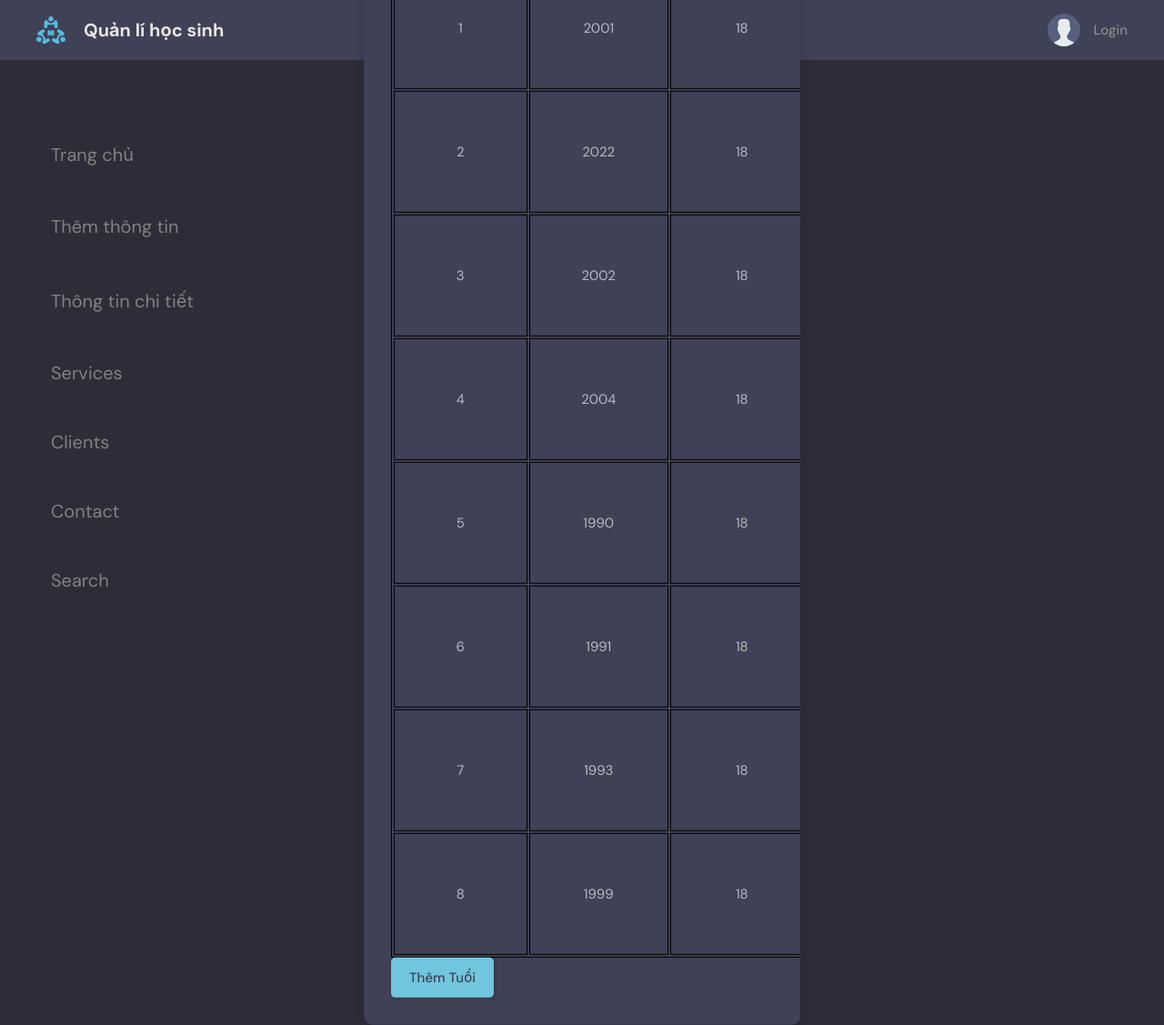
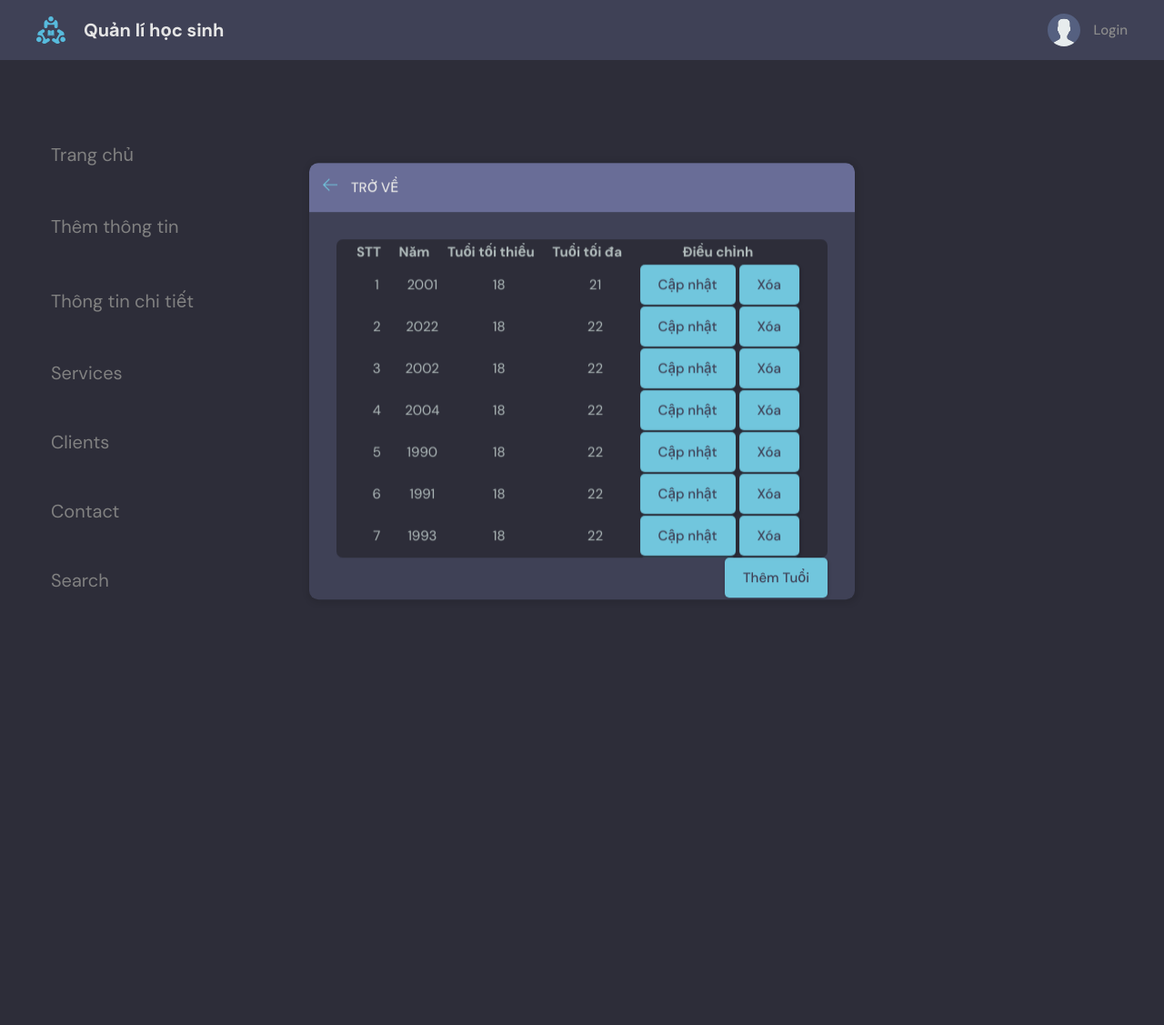
Before and after one commit to handanbadotcom/quanlihocsinh, a Django app: page /quanlidotuoi/ in a window 1280 px wide. Shown: the whole page at 91% size. After the commit the page ends 659 px from the top, so only its background shows below. Run offline with Django 4.2, Linux system fonts and the light colour scheme; data comes from the database, SQL or seed files in the repository; both versions use the stored data as it was after the commit.

Commit message:
sửa scrolll bar

```diff
--- a/base/admin.py
+++ b/base/admin.py
@@ -1,6 +1,7 @@
 from django.contrib import admin
-from .models import LOPHOC, HOCSINH
+from .models import LOPHOC, HOCSINH, Age
 # Register your models here.
 
 admin.site.register(LOPHOC)
 admin.site.register(HOCSINH)
+admin.site.register(Age)
--- a/base/templates/base/TiepnhanHS.html
+++ b/base/templates/base/TiepnhanHS.html
@@ -42,9 +42,9 @@
                     <tbody>
                     <tr>
                       <td><input  type="radio" name="GIOITINH" id="male" value="M" checked></td>
-                      <td>&nbsp&nbsp&nbsp Male &nbsp&nbsp&nbsp</td>
+                      <td> Male </td>
                       <td><input type="radio" name="GIOITINH"  value="F"></td>
-                      <td>&nbsp&nbsp&nbspFemale</td>
+                      <td>Female</td>
                     </tr>
                   </tbody>
                   </table>
--- a/base/templates/base/quanlidotuoi.html
+++ b/base/templates/base/quanlidotuoi.html
@@ -1,16 +1,28 @@
 {% extends 'main.html' %}
+
 {% block content %}
-    <main class = 'auth layout'>
-        <div class = 'container'>
+
+<main class = "create-room layout">
+    <div class="container">
         {% include 'base/topics_component.html' %}
-            <div class = 'layout__box'>
-                <div class = 'layout__boxHeader'>
-                    <div class = 'layout__boxTitle'>
-                        <h3>Quản lí độ tuổi</h3>
+
+      <div class="layout__box">
+        <div class="layout__boxHeader">
+            <div class="layout__boxTitle">
+              <a href="{% url 'home' %}">
+                <svg version="1.1" xmlns="http://www.w3.org/2000/svg" width="32" height="32" viewBox="0 0 32 32">
+                  <title>arrow-left</title>
+                  <path
+                    d="M13.723 2.286l-13.723 13.714 13.719 13.714 1.616-1.611-10.96-10.96h27.625v-2.286h-27.625l10.965-10.965-1.616-1.607z">
+                  </path>
+                </svg>
+              </a>
+              <h3>Trở về</h3>
             </div>
           </div>
-                <div class = 'layout__body'>
-                    <table class="table table-sm">
+          <div class="layout__body">
+                <div class="threads scroll">
+                    <table>
 
                         <tr>
                             <th>STT&nbsp&nbsp&nbsp&nbsp&nbsp</th>
@@ -20,8 +32,8 @@
                             <th>Điều chỉnh&nbsp</th>
                         </tr>
 
+                        {% for year in age %}
 
-                            {% for year in age %}
                         <tr>
 
                             <td>{{forloop.counter }} </td>
@@ -34,16 +46,14 @@
                                 <a href="{% url 'xoaTuoi' year.id %}" onclick="return confirm('Xác nhận xóa tuổi này ?')" class="btn btn--main">Xóa</a>
                             </td>
                         </tr>
-
                     {% endfor %}
-
                     </table>
-
+                </div>
+                    <div class="form__action">
                         <a href="{% url 'themTuoi' %}" type="button" class="btn btn--main">Thêm Tuổi</a>
-
                     </div>
         </div>
-
     </div>
 </main>
+
 {% endblock content %}
--- a/static/styles/style.css
+++ b/static/styles/style.css
@@ -424,8 +424,8 @@
 
 .layout__box {
   width: 90%;
-  max-width: 48rem;
-  min-height: 40rem;
+  width: 60rem;
+  height: 48rem;
   position: absolute;
   top: 50%;
   left: 50%;
@@ -451,14 +451,14 @@
 }
 
 table, td, th {
-  border: 1px solid black;
+  border: 0px solid black;
 }
 
 th,td {
-  padding-top: 10px;
-  padding-bottom: 10px;
-  padding-left: 50px;
-  padding-right: 50px;
+  padding-top: 0px;
+  padding-bottom: 0px;
+  padding-left: 0px;
+  padding-right: 0px;
   text-align: center;
 }
 
@@ -999,7 +999,7 @@
 }
 
 .room__header {
-  max-height: 30vh;
+  max-height: 90vh;
   overflow-y: auto;
   position: absolute;
   width: 95%;
@@ -1020,7 +1020,7 @@
 .room__box {
   padding-left: 2rem;
   padding-right: 2rem;
-  height: 80.5vh;
+  /*height: 80.5vh;
   /* overflow-y: auto; */
   padding-bottom: 0;
 }
@@ -1089,11 +1089,13 @@
 }
 
 .threads {
+  width: 54rem;
+  max-height: 35rem;
   background: var(--color-bg);
   border-radius: 0.7rem;
-  overflow-y: auto;
+  overflow-y: scroll;
   height: 100%;
-  margin-top: 28vh;
+  /*margin-top: 15vh;*/
   padding: 0 2rem 4rem 2rem;
 }
 
```
Also changed, not shown: db.sqlite3, 2 other files. Lines whose indentation alone changed are shown as unchanged.
